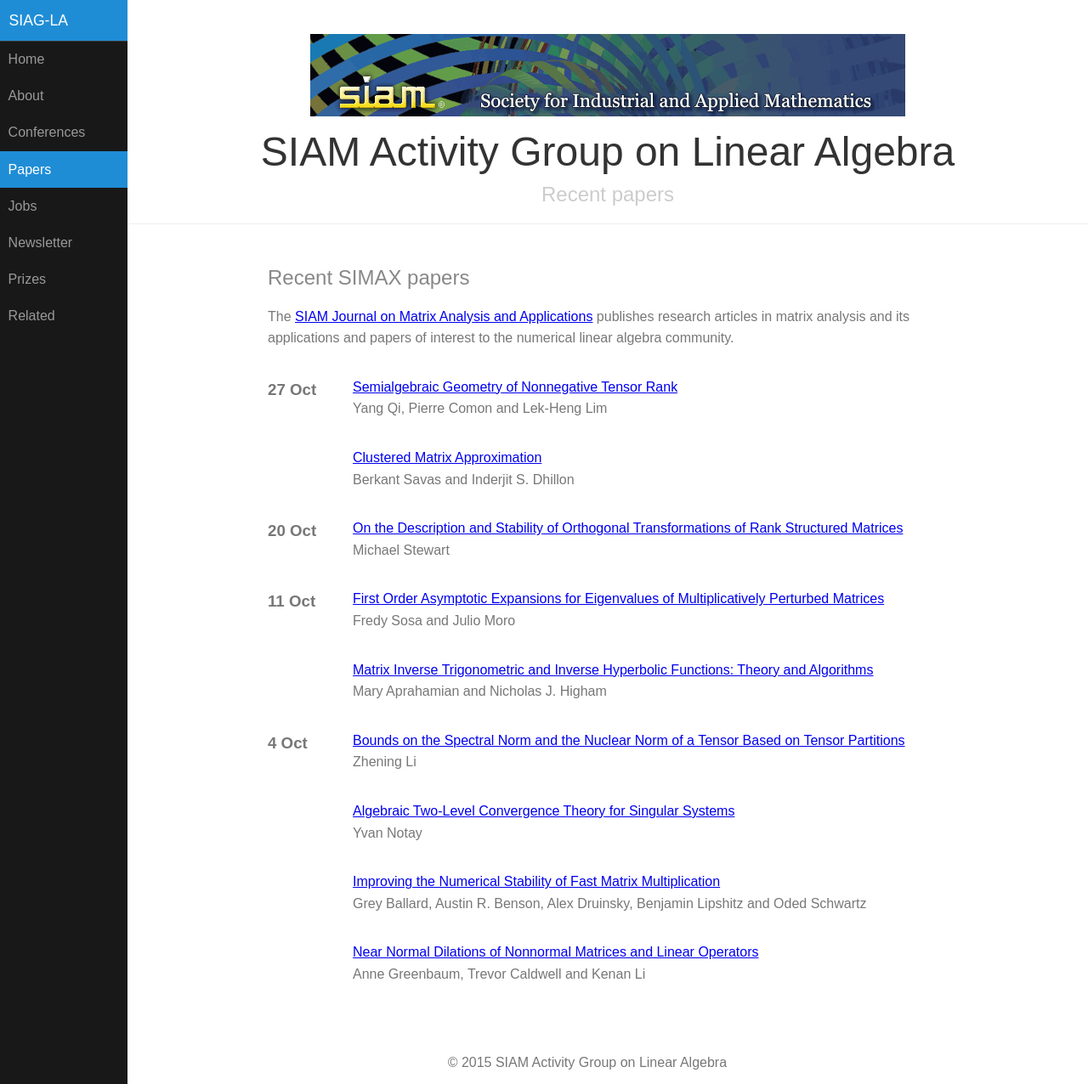
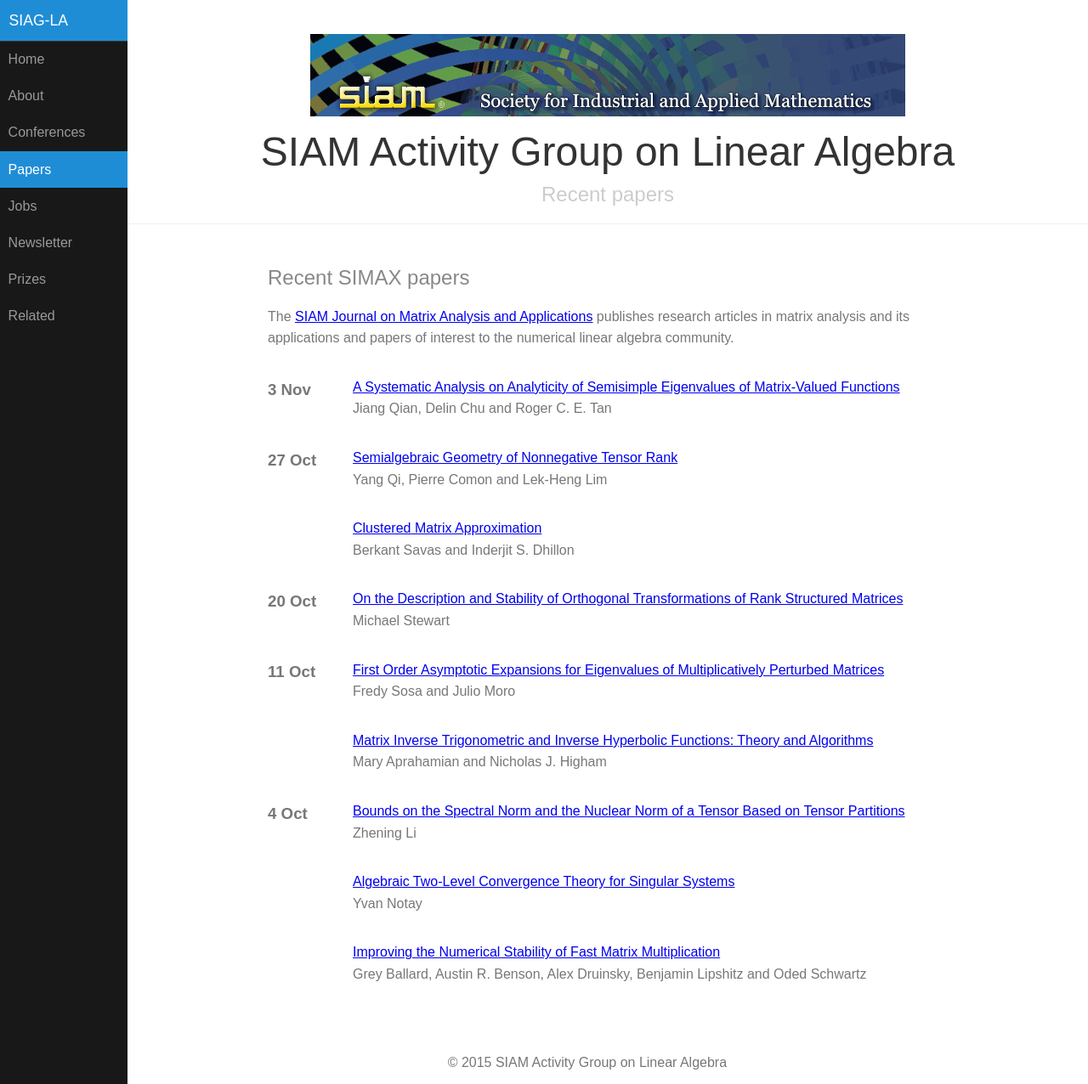
Before and after one commit to dbindel/siagla, a Jekyll site: the page built from simax.html, in a window 1280 px wide and 1276 px high. Shown: the whole window at 85% size. Built offline with Jekyll 4.4.1, drawn with Linux system fonts in a browser that asks for light colours.

Commit message:
Automated updates to simax.yml

```diff
--- a/_data/simax.yml
+++ b/_data/simax.yml
@@ -1899,3 +1899,12 @@
   pp_start: '1556'
   title: Semialgebraic Geometry of Nonnegative Tensor Rank
   volume: '37'
+- authors: Jiang Qian, Delin Chu and Roger C. E. Tan
+  date: '2016-11-03T07:00:00Z'
+  doi: doi:10.1137/15M1053050
+  link: http://epubs.siam.org/doi/abs/10.1137/15M1053050?ai=s7&mi=3ezuvv&af=R
+  pp_end: '1599'
+  pp_start: '1581'
+  title: A Systematic Analysis on Analyticity of Semisimple Eigenvalues of Matrix-Valued
+    Functions
+  volume: '37'
```
